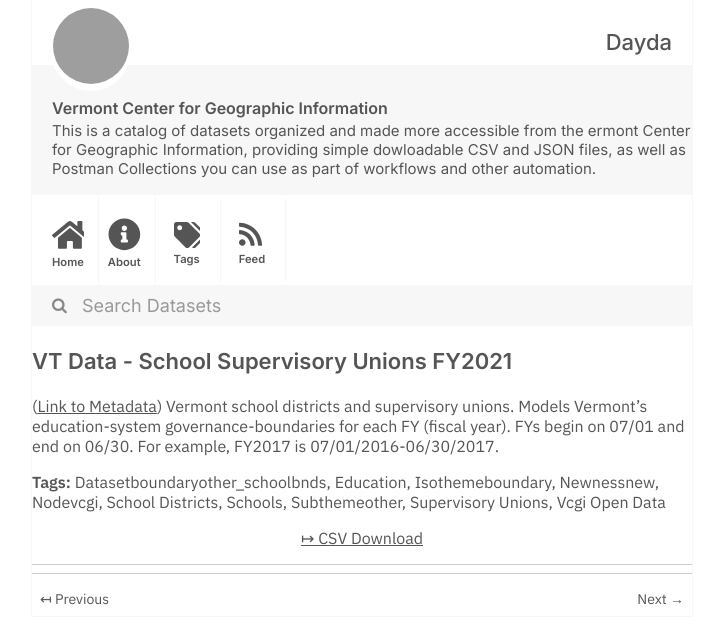
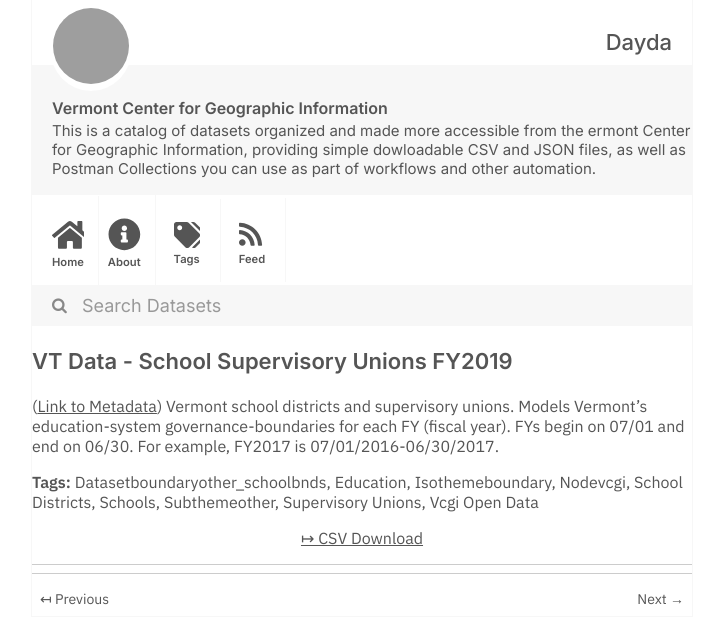
Before and after one commit to dayda-entities/vermont-center-for-geographic-information, a Jekyll site: the page built from _posts/2020-11-12-vt-data-school-supervisory-uni.md, in a window 1280 px wide, cut to the strip 0-644 px from the top of the page. Shown: the whole strip, without its empty margins (278-1001 px from the left). Built offline with Jekyll 4.4.1, drawn with Linux system fonts in a browser that asks for light colours; part of the change alters nothing that is shown; grey boxes are pictures that could not be loaded.

Commit message:
Publish Data

```diff
--- a/_posts/2020-11-12-vt-data-school-supervisory-uni.md
+++ b/_posts/2020-11-12-vt-data-school-supervisory-uni.md
@@ -1,14 +1,13 @@
 ---
-title: VT Data - School Supervisory Unions FY2021
-created: '2020-11-12T13:07:28.705691'
-modified: '2020-11-12T13:07:28.705697'
+title: VT Data - School Supervisory Unions FY2019
+created: '2020-11-12T13:07:33.822300'
+modified: '2020-11-12T13:07:33.822307'
 state: active
 type: dataset
 tags:
   - Datasetboundaryother_schoolbnds
   - Education
   - Isothemeboundary
-  - Newnessnew
   - Nodevcgi
   - School Districts
   - Schools
@@ -17,9 +16,9 @@ tags:
   - Vcgi Open Data
 groups: []
 csv_url: >-
-  https://geodata.vermont.gov/datasets/eaa6840f543d4167b8170d366fcbb842_52.csv?outSR=%7B%22latestWkid%22%3A32145%2C%22wkid%22%3A32145%7D
+  https://geodata.vermont.gov/datasets/b2a6d53511e04a7d89f27b424b2886ed_44.csv?outSR=%7B%22latestWkid%22%3A32145%2C%22wkid%22%3A32145%7D
 json_url: ''
 layout: post
 
 ---
-(<a href='https://maps.vcgi.vermont.gov/gisdata/metadata/BoundaryOther_SCHOOLBNDS.htm' rel='nofollow ugc' target='_blank'>Link to Metadata</a>) Vermont school districts and supervisory unions. Models Vermont's education-system governance-boundaries for each FY (fiscal year). FYs begin on 07/01 and end on 06/30. For example, FY2017 is 07/01/2016-06/30/2017.
+(<a href='http://maps.vcgi.vermont.gov/gisdata/metadata/BoundaryOther_SCHOOLBNDS.htm' target='_blank'>Link to Metadata</a>) Vermont school districts and supervisory unions. Models Vermont's education-system governance-boundaries for each FY (fiscal year). FYs begin on 07/01 and end on 06/30. For example, FY2017 is 07/01/2016-06/30/2017.
```
